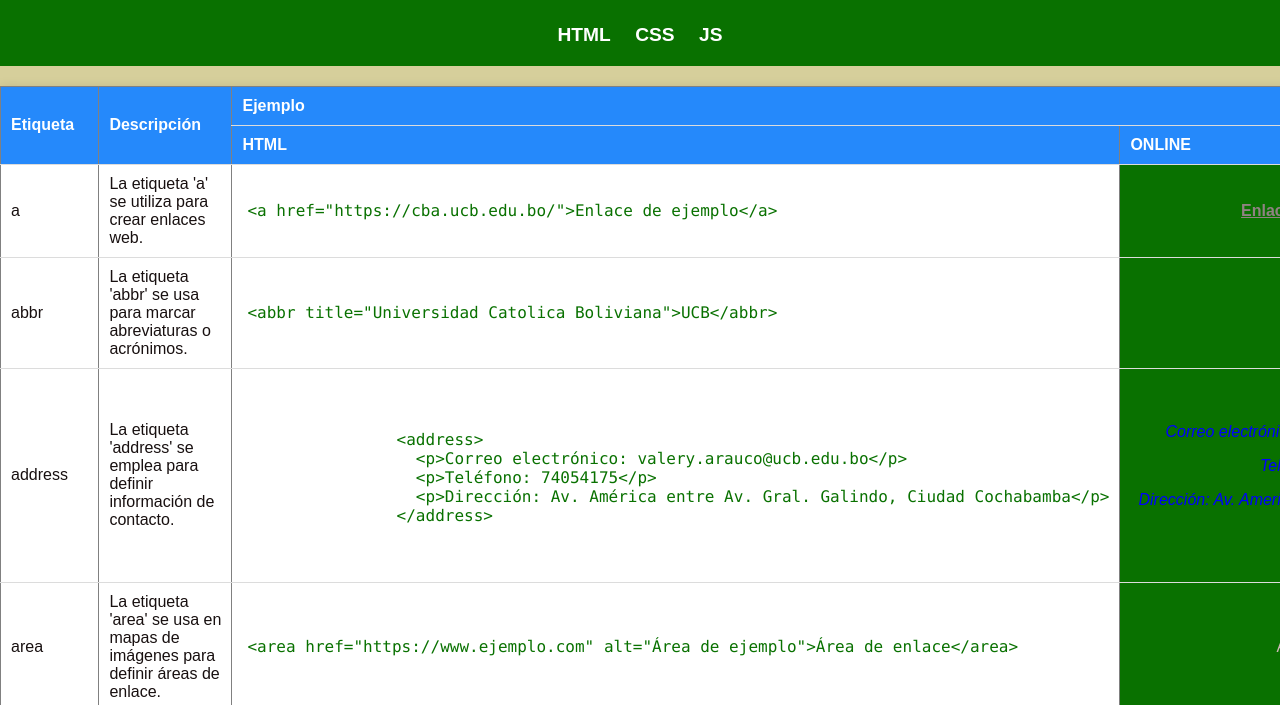
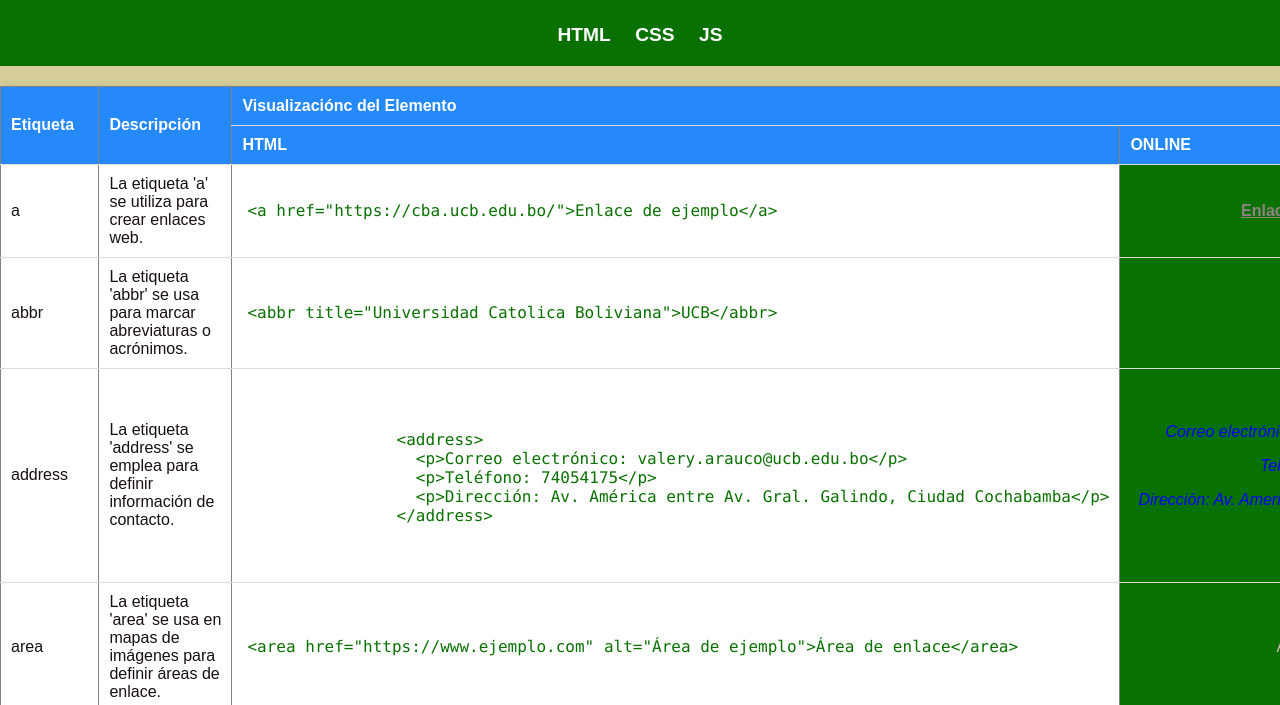
Before and after one commit to Renevc14/Manual, a plain HTML site: page index.html in a window 1280 px wide. Shown: the part 95-800 px from the top of the page. Drawn offline with Linux system fonts and the light colour scheme.

Commit message:
Update index.html

```diff
--- a/index.html
+++ b/index.html
@@ -28,7 +28,7 @@
           <tr>
             <th rowspan="2">Etiqueta</th>
             <th rowspan="2">Descripción</th>
-            <th colspan="2">Ejemplo</th>
+            <th colspan="2">Visualizaciónc del Elemento</th>
             <th rowspan="2">Más Información</th>
           </tr>
           <tr>
```
